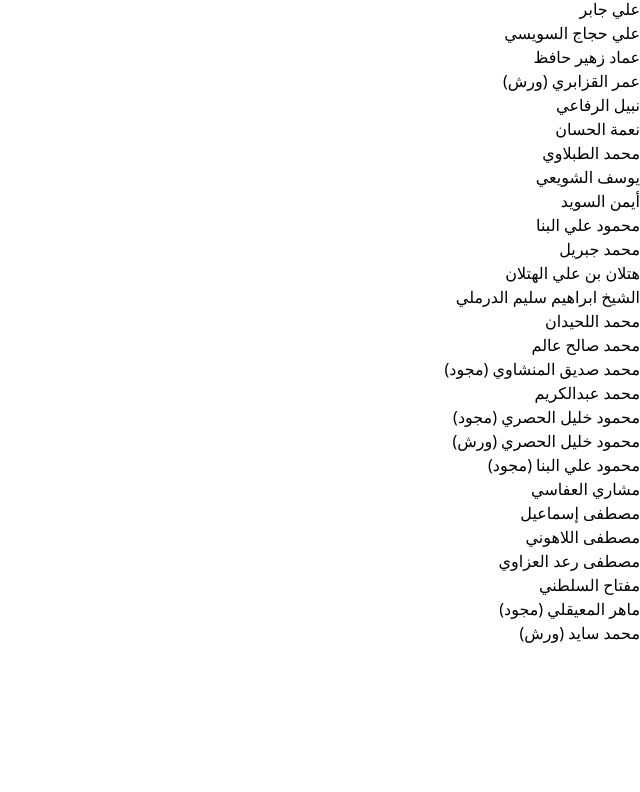
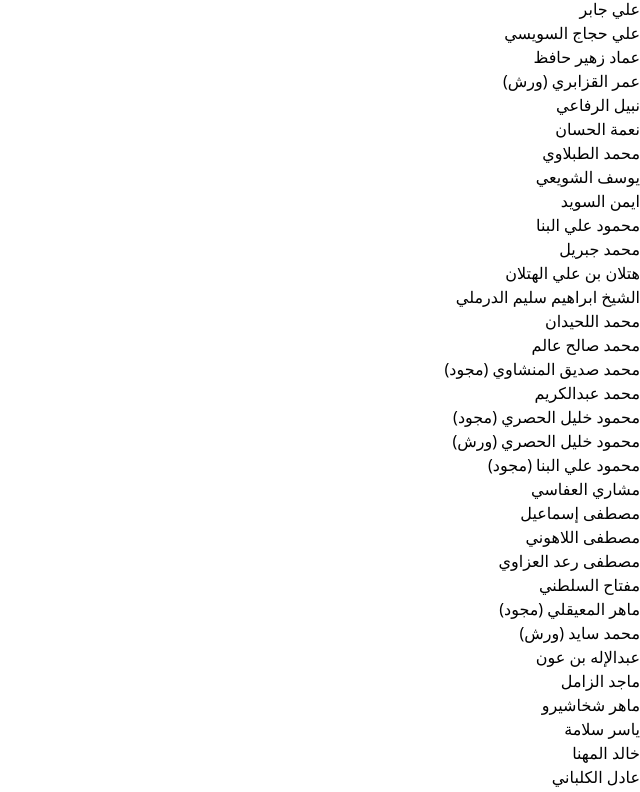
Before and after one commit to Abdelmoniemhgagyy/Quran, a React (Vite) app: page / in a window 1280 px wide. Shown: the part 1999-2791 px from the top of the page, without its empty margins (640-1280 px from the left). Before the commit the page ends 2644 px from the top, so only its background shows below. Built offline with nearby package versions, Linux system fonts and the light colour scheme.

Commit message:
add to 130

```diff
--- a/src/data/qurai.js
+++ b/src/data/qurai.js
@@ -29,7 +29,7 @@ const Qura =[
   },
   {
     id:5,
-    name:" خضر الطرابلسي",
+    name:"احمد خضر الطرابلسي",
     url_audio:"https://download.tvquran.com/download/recitations/4/107/",
     img:"" ,
 
@@ -37,7 +37,7 @@ const Qura =[
 
   {
     id:6,
-    name:"محمد أيوب",
+    name:"محمد ايوب",
     url_audio:"https://download.tvquran.com/download/TvQuran.com__Ayyub/",
     img:"" ,
 
@@ -171,7 +171,7 @@ const Qura =[
   },
   {
     id:25,
-    name:"إبراهيم الأخضر",
+    name:"إبراهيم الاخضر",
     url_audio:"https://server6.mp3quran.net/akdr/",
     img:"" ,
 
@@ -185,28 +185,28 @@ const Qura =[
   },
   {
     id:27,
-    name:"أحمد الحواشي",
+    name:"احمد الحواشي",
     url_audio:"https://server11.mp3quran.net/hawashi/",
     img:"" ,
 
   },
   {
     id:28,
-    name:"أحمد صابر",
+    name:"احمد صابر",
     url_audio:"https://server8.mp3quran.net/saber/",
     img:"" ,
 
   },
   {
     id:29,
-    name:"أحمد نعينع",
+    name:"احمد نعينع",
     url_audio:"https://server11.mp3quran.net/ahmad_nu/",
     img:"" ,
 
   },
   {
     id:30,
-    name:"أكرم العلاقمي",
+    name:"اكرم العلاقمي",
     url_audio:"https://server9.mp3quran.net/akrm/",
     img:"" ,
   },
@@ -218,7 +218,7 @@ const Qura =[
   },
   {
     id:32,
-    name:"الزين محمد أحمد",
+    name:"الزين محمد احمد",
     url_audio:"https://server9.mp3quran.net/alzain/",
     img:"" ,
   },
@@ -383,7 +383,7 @@ const Qura =[
   },
   {
     id:56,
-    name:"عبدالعزيز الأحمد",
+    name:"عبدالعزيز الاحمد",
     url_audio:"https://server11.mp3quran.net/a_ahmed/",
     img:"" ,
 
@@ -441,7 +441,7 @@ const Qura =[
 //     name: "عبدالرشيد صوفي",
 //     url_audio: "https://server16.mp3quran.net/soufi/Rewayat-Assosi-A-n-Abi-Amr/",
 //     img: "",
-//     rewaya:"السوسي عن أبي عمرو"
+//     rewaya:"السوسي عن ابي عمرو"
 // },
 {
     id: 65,
@@ -463,7 +463,7 @@ const Qura =[
 },
 {
     id: 68,
-    name: "عبدالهادي أحمد كناكري",
+    name: "عبدالهادي احمد كناكري",
     url_audio: "https://server6.mp3quran.net/kanakeri/",
     img: "",
 },
@@ -538,7 +538,7 @@ const Qura =[
 
 {
     id: 80,
-    name: "أيمن السويد",
+    name: "ايمن السويد",
     url_audio: "https://download.tvquran.com/download/recitations/346/270/",
     img: "",
 },
@@ -653,7 +653,7 @@ const Qura =[
       name:"مفتاح السلطني",
       url_audio: "https://server14.mp3quran.net/muftah_sultany/Rewayat-Aldori-A-n-Abi-Amr/",
       img: "",
-      rewaya:"الدوري عن أبي عمرو"
+      rewaya:"الدوري عن ابي عمرو"
   },
   {
       id: 99,
@@ -673,15 +673,212 @@ const Qura =[
 //     name: "وليد النائحي",
 //     url_audio: "https://server9.mp3quran.net/waleed/",
 //     img: "",
-//     rewaya:"قالون عن نافع من طريق أبي نشيط"
+//     rewaya:"قالون عن نافع من طريق ابي نشيط"
 // },
+  {
+    id:103,
+    name:"عبدالإله بن عون",
+    url_audio:"https://server16.mp3quran.net/a_binaoun/Rewayat-Hafs-A-n-Assem/",
+    img:"",
+    rewaya:"حفص عن عاصم"
+  },
   // {
-  //   id:103,
-  //   name:"",
-  //   url_audio:"/",
+  //   id:104,
+  //   name:"نورين محمد صديق",
+  //   url_audio:"https://server16.mp3quran.net/nourin_siddig/Rewayat-Aldori-A-n-Abi-Amr/",
   //   img:"",
-  //   rewaya:""
+  //   rewaya:"الدوري عن ابي عمرو"
   // },
+  {
+    id:105,
+    name:"ماجد الزامل",
+    url_audio:"https://server9.mp3quran.net/zaml/",
+    img:"",
+    rewaya:"حفص عن عاصم"
+  },
+  {
+    id:106,
+    name:"ماهر شخاشيرو",
+    url_audio:"https://server10.mp3quran.net/shaksh/",
+    img:"",
+    rewaya:"حفص عن عاصم"
+  },
+  // {
+  //   id: 107,
+  //   name: "محمود الشيمي",
+  //   url_audio: "https://server10.mp3quran.net/sheimy/",
+  //   img: "",
+  //   rewaya:"الدوري عن الكسائي"
+  // },
+  {
+    id: 108,
+    name:"ياسر سلامة",
+    url_audio: "https://server12.mp3quran.net/salamah/Rewayat-Hafs-A-n-Assem/",
+    img: "",
+    rewaya:"حفص عن عاصم"
+  },
+  {
+    id: 109,
+    name:"خالد المهنا",
+    url_audio: "https://server11.mp3quran.net/mohna/",
+    img: "",
+    rewaya:"حفص عن عاصم"
+  },
+  {
+    id: 110,
+    name:"عادل الكلباني",
+    url_audio: "https://server8.mp3quran.net/a_klb/",
+    img: "",
+    rewaya:"حفص عن عاصم"
+  },
+  {
+    id: 111,
+    name:"موسى بلال",
+    url_audio: "https://server11.mp3quran.net/bilal/",
+    img: "",
+    rewaya:"حفص عن عاصم"
+  },
+  {
+    id: 112,
+    name:"حاتم فريد الواعر",
+    url_audio: "https://server11.mp3quran.net/hatem/",
+    img: "",
+    rewaya:"حفص عن عاصم"
+  },
+  {
+    id: 113,
+    name:"إبراهيم الجرمي",
+    url_audio: "https://server11.mp3quran.net/jormy/",
+    img: "",
+    rewaya:"حفص عن عاصم"
+  },
+  {
+    id: 114,
+    name:"محمود الرفاعي",
+    url_audio: "https://server11.mp3quran.net/mrifai/",
+    img: "",
+    rewaya:"حفص عن عاصم"
+  },
+  // {
+  //   id: 115,
+  //   name:"إبراهيم الدوسري",
+  //   url_audio: "https://server10.mp3quran.net/ibrahim_dosri/Rewayat-Warsh-A-n-Nafi/",
+  //   img: "",
+  //   rewaya:"ورش عن نافع"
+  // },
+  // {
+  //   id: 116,
+  //   name:"مفتاح السلطني",
+  //   url_audio: "https://server14.mp3quran.net/muftah_sultany/Rewayat-AlDorai-A-n-Al-Kisa-ai/",
+  //   img: "",
+  //   rewaya:"الدوري عن الكسائي"
+  // },
+  {
+    id: 117,
+    name:"جمعان العصيمي",
+    url_audio: "https://server6.mp3quran.net/jaman/",
+    img: "",
+    rewaya:"حفص عن عاصم"
+  },
+  {
+    id: 118,
+    name:"مفتاح السلطني",
+    url_audio:"https://server14.mp3quran.net/muftah_sultany/Rewayat-Hafs-A-n-Assem/",
+    img: "",
+    rewaya:"حفص عن عاصم"
+  },
+  // {
+  //   id: 119,
+  //   name:"مفتاح السلطني",
+  //   url_audio: "https://server14.mp3quran.net/muftah_sultany/Rewayat_Sho-bah-A-n-Asim/",
+  //   img: "",
+  //   rewaya:"شعبة  عن عاصم"
+  // },
+  // {
+  //   id: 120,
+  //   name:"مفتاح السلطني",
+  //   url_audio: "https://server14.mp3quran.net/muftah_sultany/Rewayat_Ibn-Thakwan-A-n-Ibn-Amer/",
+  //   img: "",
+  //   rewaya:"ابن ذكوان عن ابن عامر"
+  // },
+  {
+    id: 121,
+    name:"معيض الحارثي",
+    url_audio: "https://server8.mp3quran.net/harthi/",
+    img: "",
+    rewaya:"حفص عن عاصم"
+  },
+  {
+    id: 122,
+    name:"عبدالله الكندري",
+    url_audio: "https://server10.mp3quran.net/Abdullahk/",
+    img: "",
+    rewaya:"حفص عن عاصم"
+  },
+  {
+    id: 123,
+    name:"احمد عامر",
+    url_audio: "https://server10.mp3quran.net/Aamer/",
+    img: "",
+    rewaya:"حفص عن عاصم"
+  },
+  {
+    id: 124,
+    name:"محمد عثمان خان",
+    url_audio: "https://server6.mp3quran.net/khan/",
+    img: "",
+    rewaya:"حفص عن عاصم"
+  },
+  {
+    id: 125,
+    name:"الدوكالي محمد العالم",
+    url_audio: "https://server7.mp3quran.net/dokali/",
+    img: "",
+    rewaya:"حفص عن عاصم"
+  },
+  // {
+  //   id: 126,
+  //   name:"محمد عبدالكريم",
+  //   url_audio: "https://server12.mp3quran.net/m_krm/Rewayat-Warsh-A-n-Nafi-Men-Tariq-Abi-Baker-Alasbahani/",
+  //   img: "",
+  //   rewaya:"ورش عن نافع من طريق أبي بكر الأصبهاني"
+  // },
+  // {
+  //   id: 127,
+  //   name:"الفاتح محمد الزبير",
+  //   url_audio: "https://server6.mp3quran.net/fateh/",
+  //   img: "",
+  //   rewaya:"الدوري عن أبي عمرو"
+  // },
+  // {
+  //   id: 128,
+  //   name:"طارق عبدالغني دعوب",
+  //   url_audio: "https://server10.mp3quran.net/tareq/",
+  //   img: "",
+  //   rewaya:"قالون عن نافع"
+  // },
+  {
+    id: 129,
+    name:"عبدالرحمن العوسي",
+    url_audio: "https://server6.mp3quran.net/aloosi/",
+    img: "",
+    rewaya:"حفص عن عاصم"
+  },
+  {
+    id: 130,
+    name:"رامي الدعيس",
+    url_audio: "https://server6.mp3quran.net/rami/",
+    img: "",
+    rewaya:"حفص عن عاصم"
+  },
+  // {
+  //   id: 131,
+  //   name: "",
+  //   url_audio: "/",
+  //   img: "",
+  //   rewaya:"حفص عن عاصم"
+  // },
+
 
 ]
 
```
